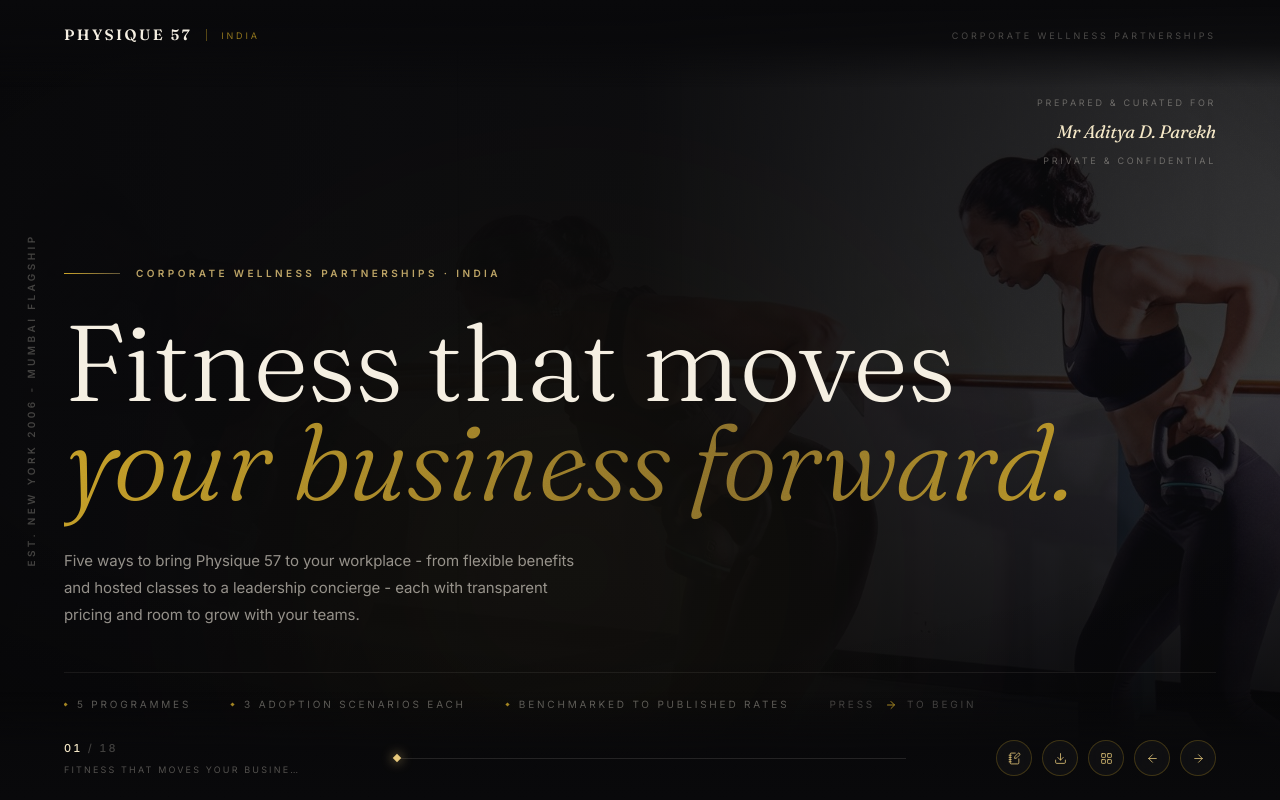
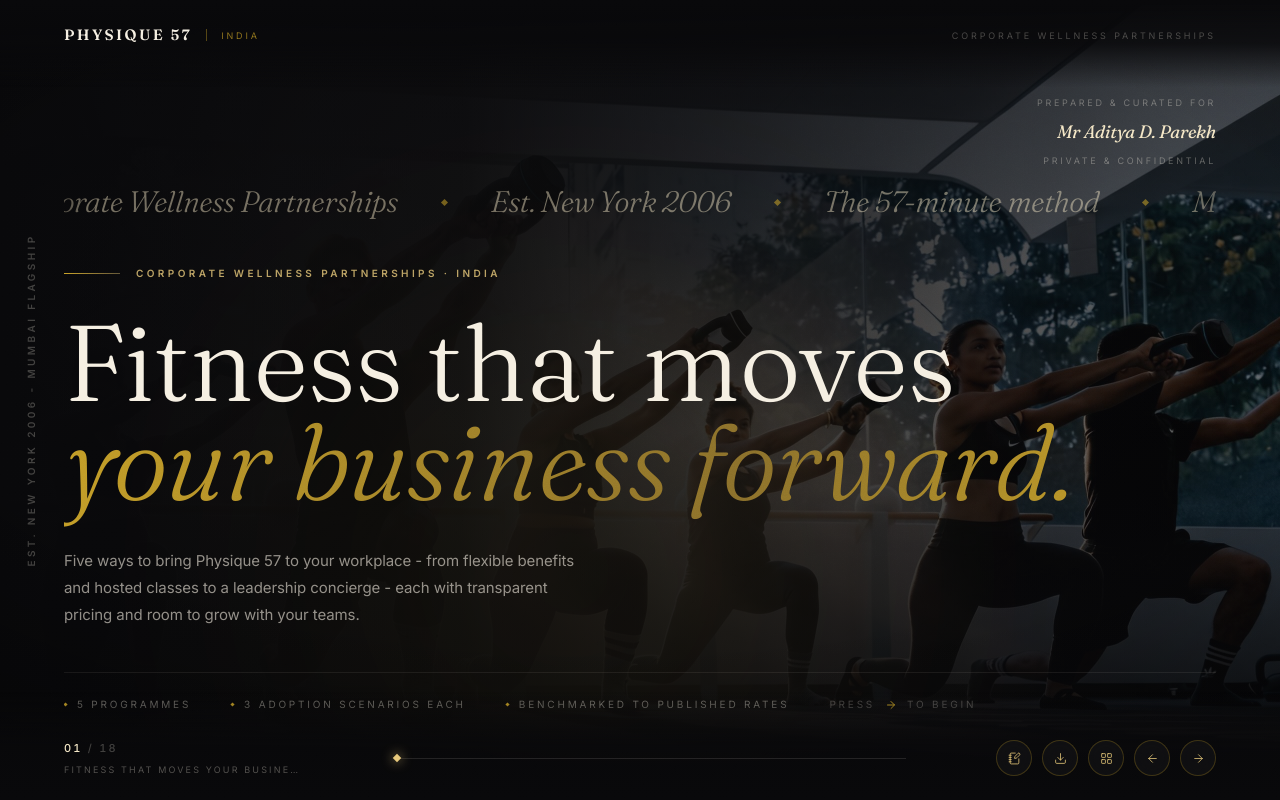
Before and after one commit to Jimmeey23/corporate-pitch-deck, a React (Vite) app: page / in a window 1280 px wide. Built offline with nearby package versions, Linux system fonts and the light colour scheme.

Commit message:
feat: add Marquee component for decorative ticker in slides

```diff
--- a/src/components/ui.tsx
+++ b/src/components/ui.tsx
@@ -200,6 +200,52 @@
   );
 }
 
+/* --------------------------------- Marquee -------------------------------- */
+
+/**
+ * Decorative ticker for the cover and the closing frame.
+ *
+ * The list is rendered twice: the animation travels -50% of the track, which is
+ * exactly one copy, so the seam never shows. Marked aria-hidden because the
+ * duplication would otherwise read every item twice to a screen reader, and
+ * nothing here is information the deck does not state elsewhere.
+ */
+export function Marquee({
+  items,
+  duration = 44,
+  reverse = false,
+  className = ""
+}: {
+  items: string[];
+  /** Seconds for one full pass. Longer is slower. */
+  duration?: number;
+  reverse?: boolean;
+  className?: string;
+}) {
+  const track = [...items, ...items];
+
+  return (
+    <div className={`marquee ${className}`} aria-hidden>
+      <div
+        className="marquee-track"
+        style={{
+          animationDuration: `${duration}s`,
+          animationDirection: reverse ? "reverse" : "normal"
+        }}
+      >
+        {track.map((item, i) => (
+          <span key={`${item}-${i}`} className="flex shrink-0 items-center">
+            <span className="whitespace-nowrap font-display text-[1.5rem] font-light italic tracking-[-0.015em] text-champagne/45 md:text-[1.85rem]">
+              {item}
+            </span>
+            <span className="mx-8 h-[5px] w-[5px] shrink-0 rotate-45 bg-gold/55 md:mx-11" />
+          </span>
+        ))}
+      </div>
+    </div>
+  );
+}
+
 /* ------------------------------ SlideBackdrop ------------------------------ */
 
 export function SlideBackdrop({ variant = 0 }: { variant?: number }) {
--- a/src/index.css
+++ b/src/index.css
@@ -312,3 +312,42 @@
     print-color-adjust: exact !important;
   }
 }
+
+/* -------------------------------- Marquee -------------------------------- */
+
+/*
+ * Infinite ticker. The track holds the item list twice and travels exactly
+ * -50%, so the second copy lands where the first began and the loop is
+ * seamless. Edges are masked rather than hard-cut so items fade in and out
+ * instead of popping at the slide boundary.
+ */
+.marquee {
+  overflow: hidden;
+  -webkit-mask-image: linear-gradient(to right, transparent, #000 7%, #000 93%, transparent);
+  mask-image: linear-gradient(to right, transparent, #000 7%, #000 93%, transparent);
+}
+
+.marquee-track {
+  display: flex;
+  width: max-content;
+  will-change: transform;
+  animation-name: marquee;
+  animation-timing-function: linear;
+  animation-iteration-count: infinite;
+}
+
+@keyframes marquee {
+  from {
+    transform: translate3d(0, 0, 0);
+  }
+  to {
+    transform: translate3d(-50%, 0, 0);
+  }
+}
+
+/* A scrolling band is exactly the motion vestibular disorders react to. */
+@media (prefers-reduced-motion: reduce) {
+  .marquee-track {
+    animation: none;
+  }
+}
--- a/src/slides/closing.tsx
+++ b/src/slides/closing.tsx
@@ -1,6 +1,6 @@
 import { Handshake, Megaphone, BarChart3, CalendarDays, Ticket, Receipt, ArrowRight, Mail, MapPin, Globe } from "lucide-react";
 import { motion } from "framer-motion";
-import { Reveal, SlideShell, Kicker, EASE } from "../components/ui";
+import { Reveal, SlideShell, Kicker, Marquee, EASE } from "../components/ui";
 
 /* ---------------------------- The Partnership ---------------------------- */
 
@@ -156,7 +156,7 @@
   return (
     <section className="relative h-full w-full overflow-hidden bg-ink text-bone">
       <motion.img
-        src="/images/class-group.jpg"
+        src="/images/cover-studio.jpg"
         alt=""
         className="absolute inset-0 h-full w-full object-cover"
         initial={{ scale: 1.12, opacity: 0 }}
@@ -304,6 +304,25 @@
       />
       <div className="vignette" />
 
+      <motion.div
+        className="pointer-events-none absolute inset-x-0 bottom-[13%] z-10"
+        initial={{ opacity: 0 }}
+        animate={{ opacity: 1 }}
+        transition={{ duration: 1.6, delay: 1.2, ease: EASE }}
+      >
+        <Marquee
+          duration={52}
+          reverse
+          items={[
+            "Physique 57 India",
+            "Corporate Wellness Partnerships",
+            "Mumbai & Bengaluru",
+            "physique57india.com",
+            "Let's begin"
+          ]}
+        />
+      </motion.div>
+
       <div className="relative z-10 flex flex-col items-center px-6 text-center">
         <Reveal delay={0.1}>
           <div className="flex items-center gap-4">
--- a/src/slides/opening.tsx
+++ b/src/slides/opening.tsx
@@ -1,6 +1,6 @@
 import { motion } from "framer-motion";
 import { ArrowRight, MoveUpRight, Check, Minus, X, TrendingDown } from "lucide-react";
-import { Reveal, AnimatedNumber, SlideShell, SlideBackdrop, Kicker, EASE } from "../components/ui";
+import { Reveal, AnimatedNumber, SlideShell, SlideBackdrop, Kicker, Marquee, EASE } from "../components/ui";
 import { OPTIONS, fmtShort, fmtINR } from "../data/programme";
 import {
   ANNUAL_EXITS,
@@ -21,15 +21,30 @@
   return (
     <section className="relative h-full w-full overflow-hidden bg-ink text-bone">
       <motion.img
-        src="/images/cover-studio.jpg"
-        alt="A class working through the method at the Physique 57 studio"
-        className="absolute inset-0 h-full w-full object-cover object-[68%_center]"
-        initial={{ scale: 1.16, opacity: 0.2 }}
-        animate={{ scale: 1, opacity: 0.62 }}
+        src="/images/class-group.jpg"
+        alt="A full class mid-sequence at the Physique 57 studio"
+        className="absolute inset-0 h-full w-full object-cover object-center"
+        initial={{ scale: 1.16, opacity: 0.18 }}
+        animate={{ scale: 1, opacity: 0.78 }}
         transition={{ duration: 2.2, ease: EASE }}
       />
-      <div className="absolute inset-0 bg-gradient-to-r from-ink via-ink/92 to-ink/25" />
-      <div className="absolute inset-0 bg-gradient-to-t from-ink via-ink/55 to-ink/70" />
+      {/* Tailwind's three gradient stops cannot hold the headline and still let
+          the class read on the right, so these are hand-placed: solid behind the
+          type, opening up past 60% where the sunlit group sits. */}
+      <div
+        className="absolute inset-0"
+        style={{
+          background:
+            "linear-gradient(to right, #08080a 0%, rgba(8,8,10,0.94) 36%, rgba(8,8,10,0.70) 58%, rgba(8,8,10,0.12) 100%)"
+        }}
+      />
+      <div
+        className="absolute inset-0"
+        style={{
+          background:
+            "linear-gradient(to top, rgba(8,8,10,0.94) 0%, rgba(8,8,10,0.30) 46%, rgba(8,8,10,0.58) 100%)"
+        }}
+      />
       <div
         aria-hidden
         className="pointer-events-none absolute -bottom-28 left-[18%] h-[680px] w-[680px] rounded-full opacity-[0.11] blur-[150px]"
@@ -56,7 +71,33 @@
 
       <div className="absolute inset-0 z-10 px-6 pb-[88px] pt-[80px] md:px-12 xl:px-16">
         <div data-scroll className="mx-auto flex h-full max-w-[1500px] flex-col overflow-y-auto">
-          <div className="mt-auto">
+          {/* In flow, not absolutely positioned: the headline block below is
+              bottom-anchored with mt-auto, so on a short viewport it grows
+              upward. A percentage-placed marquee gets run over. Here the auto
+              margin collapses instead and the two can never overlap. The top
+              offset clears the "prepared for" block, and the negative inline
+              margins let the ticker run edge to edge through the frame padding. */}
+          <div className="-mx-6 mt-[100px] shrink-0 md:-mx-12 xl:-mx-16 [@media(max-height:780px)]:hidden">
+            <motion.div
+              className="pointer-events-none"
+              initial={{ opacity: 0 }}
+              animate={{ opacity: 1 }}
+              transition={{ duration: 1.6, delay: 1.1, ease: EASE }}
+            >
+              <Marquee
+                duration={52}
+                items={[
+                  "Corporate Wellness Partnerships",
+                  "Est. New York 2006",
+                  "The 57-minute method",
+                  "Mumbai & Bengaluru",
+                  "Five programmes, one rate card"
+                ]}
+              />
+            </motion.div>
+          </div>
+
+          <div className="mt-auto pt-10">
             <Reveal delay={0.3}>
               <div className="flex items-center gap-4">
                 <span className="h-px w-14 bg-gradient-to-r from-gold to-gilt/40" />
```
